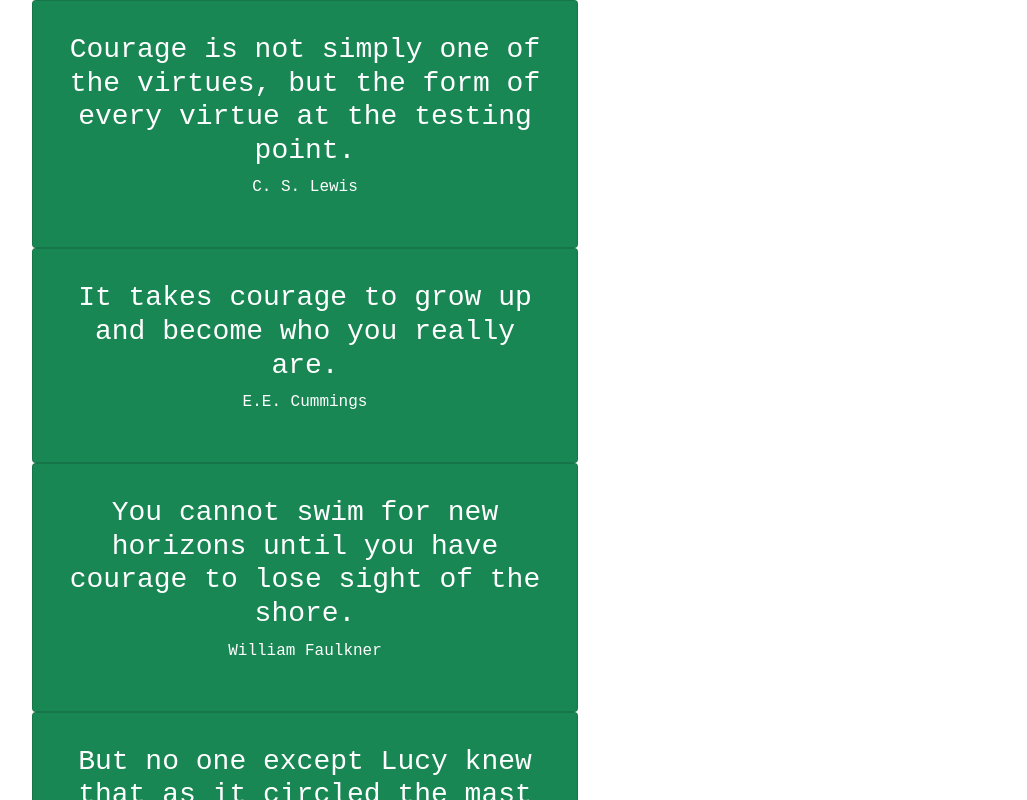
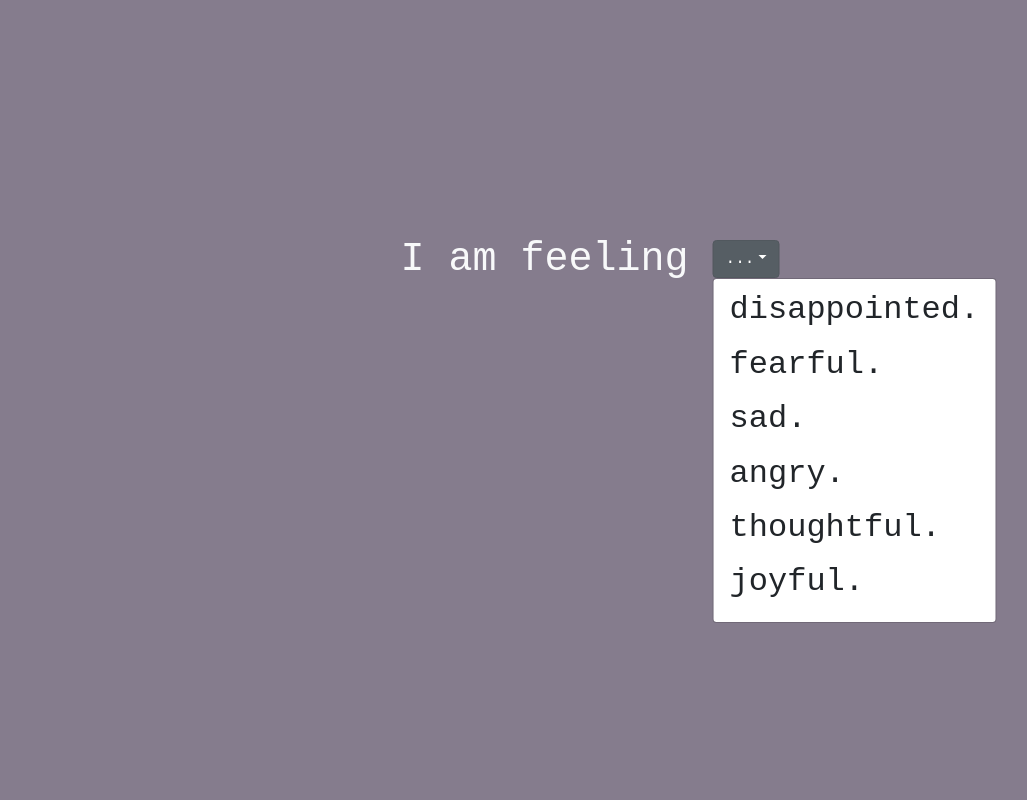
Before and after one commit to snance44/quotegenerator, a React (Create React App) app: page / in a window 1280 px wide. Shown: the top 800 px of the page, without its empty margins (50-1077 px from the left). Built offline with nearby package versions, Linux system fonts and the light colour scheme.

Commit message:
home page fix dropdown later

```diff
--- a/package.json
+++ b/package.json
@@ -6,7 +6,9 @@
     "@testing-library/jest-dom": "^5.16.4",
     "@testing-library/react": "^13.0.1",
     "@testing-library/user-event": "^13.5.0",
+    "awesome": "^0.0.7",
     "bootstrap": "^5.1.3",
+    "font": "^0.0.4",
     "react": "^18.0.0",
     "react-dom": "^18.0.0",
     "react-scripts": "5.0.1",
--- /dev/null
+++ b/src/components/HomeComponent.js
@@ -0,0 +1,51 @@
+import React from 'react';
+import { ButtonDropdown, DropdownMenu, DropdownItem, DropdownToggle } from 'reactstrap';
+
+
+function Home(props) {
+    return (
+        <div className="containe-fluid centered">
+            <div className='row m-5'>
+                <div className='col text-light'>
+                    <h1>I am feeling&nbsp;
+
+                        <ButtonDropdown
+                                isOpen
+                                toggle={function noRefCheck(){}}
+                            >
+
+                            <DropdownToggle caret>
+                            ...
+                            </DropdownToggle>
+                                <DropdownMenu>
+                                    <DropdownItem>
+                                        <h2>disappointed.</h2>
+                                    </DropdownItem>
+                                    <DropdownItem>
+                                        <h2>fearful.</h2>
+                                    </DropdownItem>
+                                    <DropdownItem>
+                                        <h2>sad.</h2>
+                                    </DropdownItem>
+                                    <DropdownItem>
+                                        <h2>angry.</h2>
+                                    </DropdownItem>
+                                    <DropdownItem>
+                                        <h2>thoughtful.</h2>
+                                    </DropdownItem>
+                                    <DropdownItem>
+                                        <h2>joyful.</h2>
+                                    </DropdownItem>
+                                </DropdownMenu>
+                        </ButtonDropdown>
+                    </h1>
+                </div>
+            </div>
+        </div>
+
+
+
+    )
+}
+
+export default Home;
--- a/src/components/MainComponent.js
+++ b/src/components/MainComponent.js
@@ -1,6 +1,8 @@
 import React from "react";
 import { COURAGE } from "../shared/qCourage";
 import { Quote } from "./QuoteComponent";
+import Home from './HomeComponent'
+
 
 class Main extends React.Component{
   constructor(props) {
@@ -11,7 +13,8 @@ class Main extends React.Component{
     }
     render() {
         return (
-            <Quote quotes={this.state.courageQuotes} />
+            <Home />
+            //<Quote quotes={this.state.courageQuotes} />
         )
     }
 }
--- a/src/components/QuoteComponent.js
+++ b/src/components/QuoteComponent.js
@@ -3,25 +3,22 @@ import { Card, CardText, CardBody } from 'reactstrap';
 
 export function Quote(props) {
     console.log(props);
-    const quote = props.quotes.map(quote => {
+    const quote = props.quotes[Math.floor(Math.random() * props.quotes.length)];
     return (
+        <div className="container">
+            <div className="row">
+                <div className="col ml-2">
                     <Card body color="success" inverse key={quote.id}>
                         <CardBody>
                             <CardText>
                                 <h3>{quote.text}</h3>
-                        <p>{quote.author}</p>
+                                <h2>{quote.author}</h2>
                             </CardText>
                         </CardBody>
                     </Card>
-        );
-    })
-        return (
-            <div className="container">
-                <div className="row">
-                    <div className="col-6">
-                        {quote}
                 </div>
             </div>
         </div>
         );
+
 }
--- a/src/index.css
+++ b/src/index.css
@@ -3,8 +3,15 @@ body {
   font-family: 'Inconsolata', monospace;
   -webkit-font-smoothing: antialiased;
   -moz-osx-font-smoothing: grayscale;
+  background-color: #857c8d;
 }
-
+.centered {
+  position: fixed;
+  top: 33%;
+  left: 50%;
+  /* bring your own prefixes */
+  transform: translate(-50%, -50%);
+}
 code {
   font-family: source-code-pro, Menlo, Monaco, Consolas, 'Courier New',
     monospace;
```
Also changed, not shown: src/components/HeaderComponent.js (added, +29 -0 lines), 1 other file (tests, documents, lock files or other folders). Lines whose indentation alone changed are shown as unchanged.
